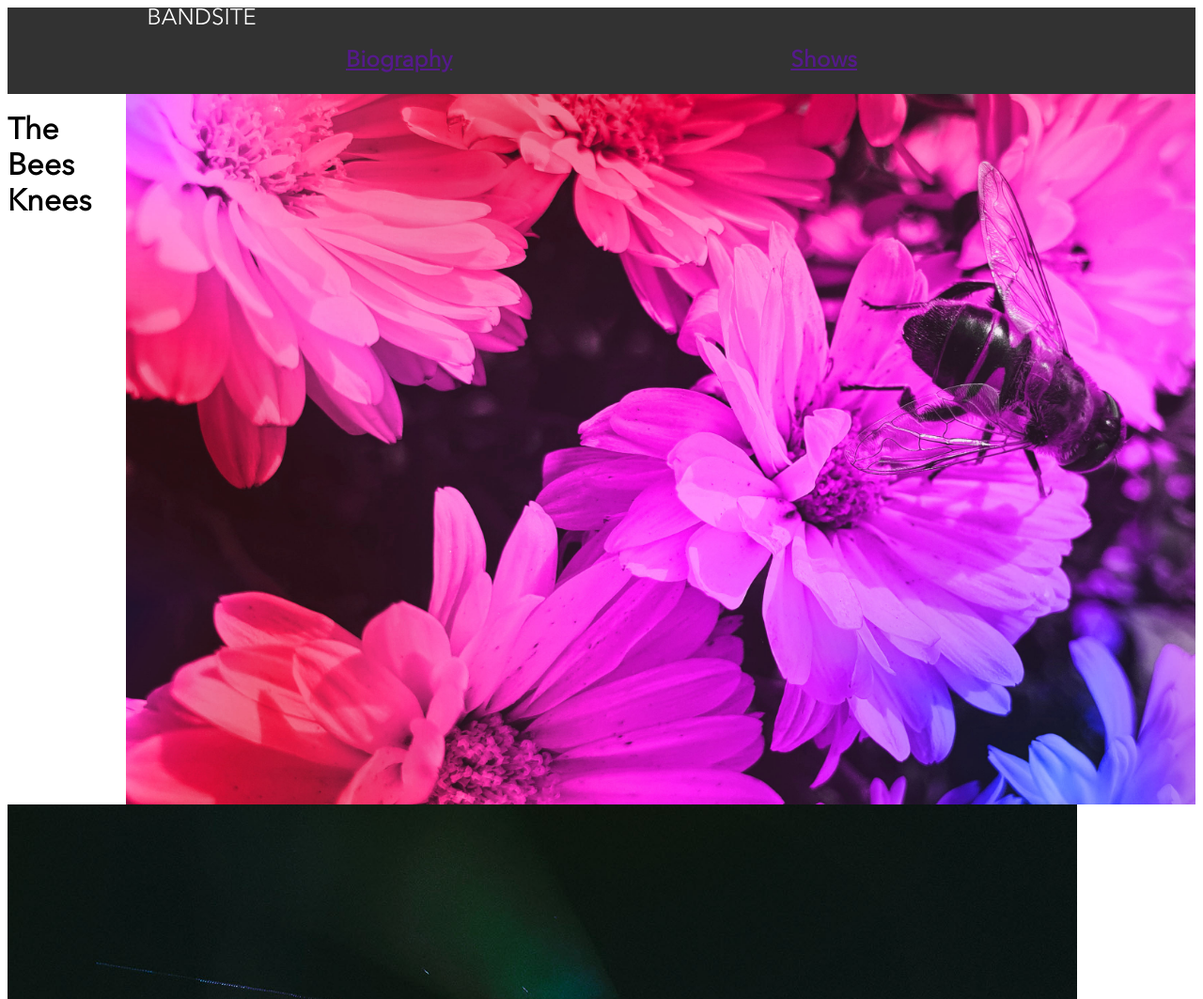
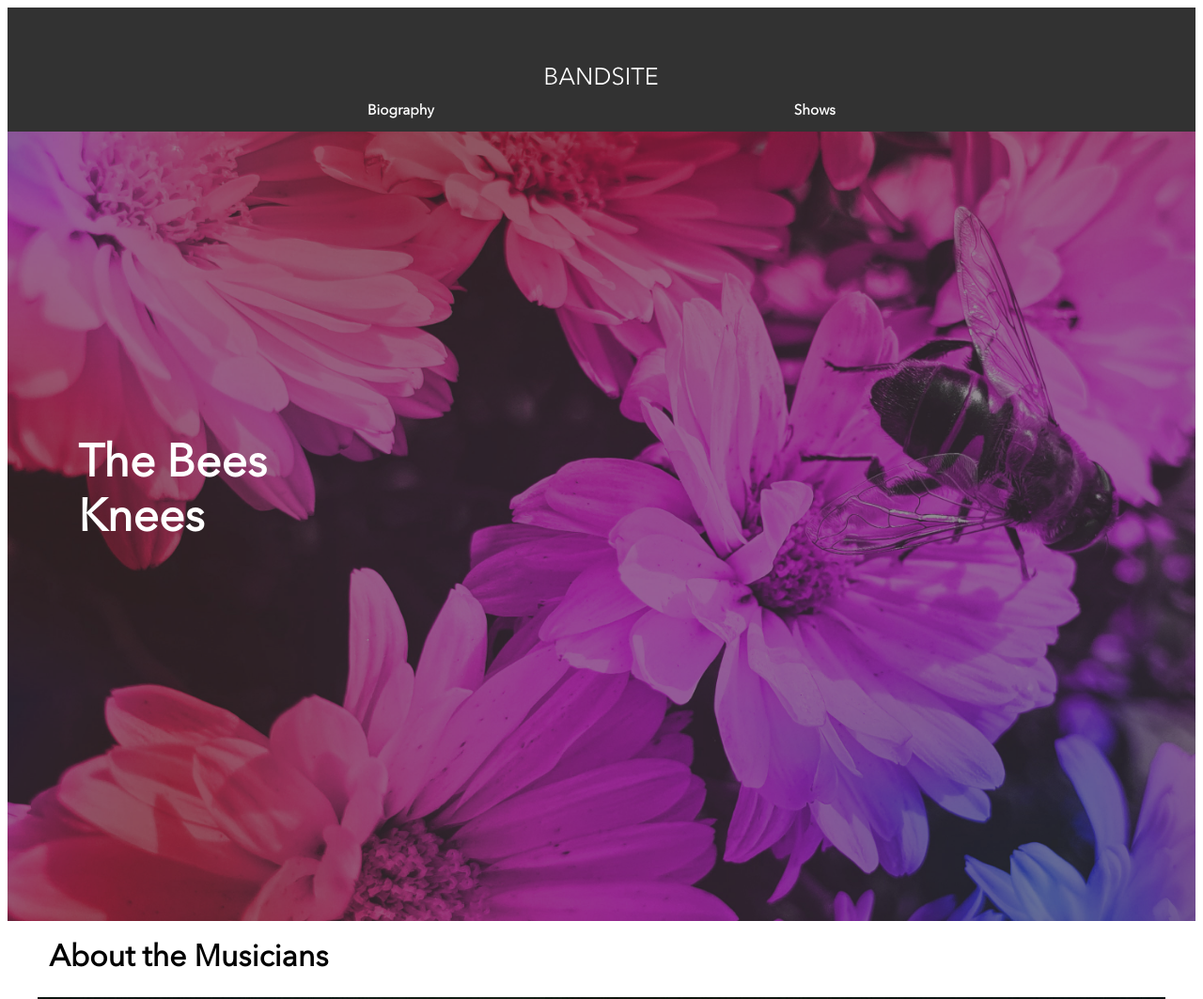
Before and after one commit to Skovensky/zach-skovensky-bandsite, a plain HTML site: page BandSite-Package-Sprint-1/index.html in a window 1280 px wide. Shown: the top 1063 px of the page at 94% size. Drawn offline with Linux system fonts and the light colour scheme.

Commit message:
< added styels >

```diff
--- a/BandSite-Package-Sprint-1/index.html
+++ b/BandSite-Package-Sprint-1/index.html
@@ -10,23 +10,25 @@
 </head>
 <!-- after the header we will have a nav so people can easily acsess what they want on the site  -->
  <div class="bandsite__title">
-    <img class=bandsite__header src="./3.0 - Assets/Logo/Logo-bandsite.svg" alt="">
+    <div class=bandsite__header ><img class="bandsite__hero" src="./3.0 - Assets/Logo/Logo-bandsite.svg" alt=""></div>
     <nav class="bandsite__navbar">
-        <a href=""><h2>Biography</h2></a>
-        <a href=""><h2>Shows</h2></a>
+        <a class="links" href=""><h2>Biography</h2></a>
+        <a class="links" href=""><h2>Shows</h2></a>
     </nav>
 </div>
 <!--next is the body of the web page -->
 <body>
     <!-- first thing in the body will be a title then a banner -->
     <div class="banner">
-        <h1 class="bandsite__banner">The Bees Knees</h1>
+        <div class="img-tint"></div>
+        <div class="banner__text"><h1>The Bees Knees</h1></div>
         <img class="banner__img" src="./3.0 - Assets/Images/hero-bio.jpg" alt="">
     </div>
     <!-- next will be all about the Musicians -->
     <div class="bandsite__body--musicians">
+        <h1>About the Musicians</h1>
        <div class="bandsite__band">
-             <img src="./3.0 - Assets/Images/band.jpg" alt=" band playing on stage">
+             <img class="band__img " src="./3.0 - Assets/Images/band.jpg" alt=" band playing on stage">
         </div>
         <p> “We push each other to be the best. It’s not
             uncommon for one of us to say ‘this needs
--- a/BandSite-Package-Sprint-1/styles/bio.scss
+++ b/BandSite-Package-Sprint-1/styles/bio.scss
@@ -6,16 +6,28 @@
     url('../Font/Alternative files/AvenirNextLTPro.ttf') format('truetype');
 }
 
+body {
+    font-family: 'Avenirnext';
+}
+
 .bandsite__title {
     background-color:#323232;
+    display: flex;
     flex-direction: column;
-    justify-content: center;
 }
 
 .bandsite__header {
     color: #fff;
-    align-items:center ;
-    margin-left: 150px;
+    width: 100%;
+    text-align: center;
+}
+
+.bandsite__hero {
+    width: 100%;
+    height: 100%;
+    max-width: 120px;
+    max-height: 20px;
+    padding-top: 5%;
 }
 
 .bandsite__navbar {
@@ -25,33 +37,72 @@
     justify-content: center;
     justify-content:space-evenly;
     font-family:'Avenirnext' ;
+    color: #fff;
+}
+
+.links {
+    text-decoration: none;
+    color: #fff;
+    font-size:10px;
+    font-weight: bold;
 }
 
 .banner{
     display: flex;
-    justify-content: space-around;
+    position: relative;
     font-family:'Avenirnext' ;
+    width: 100%;
+    }
+
+    .banner__text{
+        position: absolute;
+        display: flex;
+        color: #fff;
+        font-family: 'Avenirnext';
+        top: 35%;
+        padding-left: 5%;
+        text-align: left;
+        font-size: 24px;
 }
 
 .banner__img {
-    width: 90%;
+    width: 100%;
 
+}
+
+.img-tint {
+    width: 100%;
+    height: 100%;
+    background-color: #323232;
+    display: flex;
+    position: absolute;
+    opacity: 0.5;
 }
 
 .bandsite__band {
     display: flex;
     flex-direction: column;
-    justify-content: center;
-    width: 90%;
+    align-items: center;
+    width: 100%;
+    font-family: 'Avenirnext';
 }
 
 .band__img {
-    width: 50px;
+    width: 95%;
 }
 
-.bandsite__image {
-    width: 50%;
+h1 {
+    font-weight: bold;
+    padding-left: 3.5%;
 }
+
+p {
+    font-size: 13px;
+    font-weight: 400px;
+    padding-left: 3.5%;
+    padding-right: 3.5%;
+}
+
 
 .bandsite__gallery {
 
@@ -61,11 +112,31 @@
         flex-direction: column;
         align-items: center;
         gap: 2rem;
+        @include tablet {
+            flex-direction: row;
+            flex-wrap: wrap;
+            justify-content: center;
+        }
+        @include desktop {
+
+        }
     }
+
+    .bandsite__image {
+        width: 90%;
+        @include tablet {
+            width: 40%;
+        }
+        @include desktop {
+            width: 20%;
+        }
+    }
+
 }
 
 .bandsite__footer {
     background-color:#323232;
+
     color: #fff;
     width: 100%;
     font-family:'Avenirnext';
```
Also changed, not shown: BandSite-Package-Sprint-1/styles/bio.css, BandSite-Package-Sprint-1/styles/partials/_mixins.scss (line endings or trailing spaces), 1 other file.
